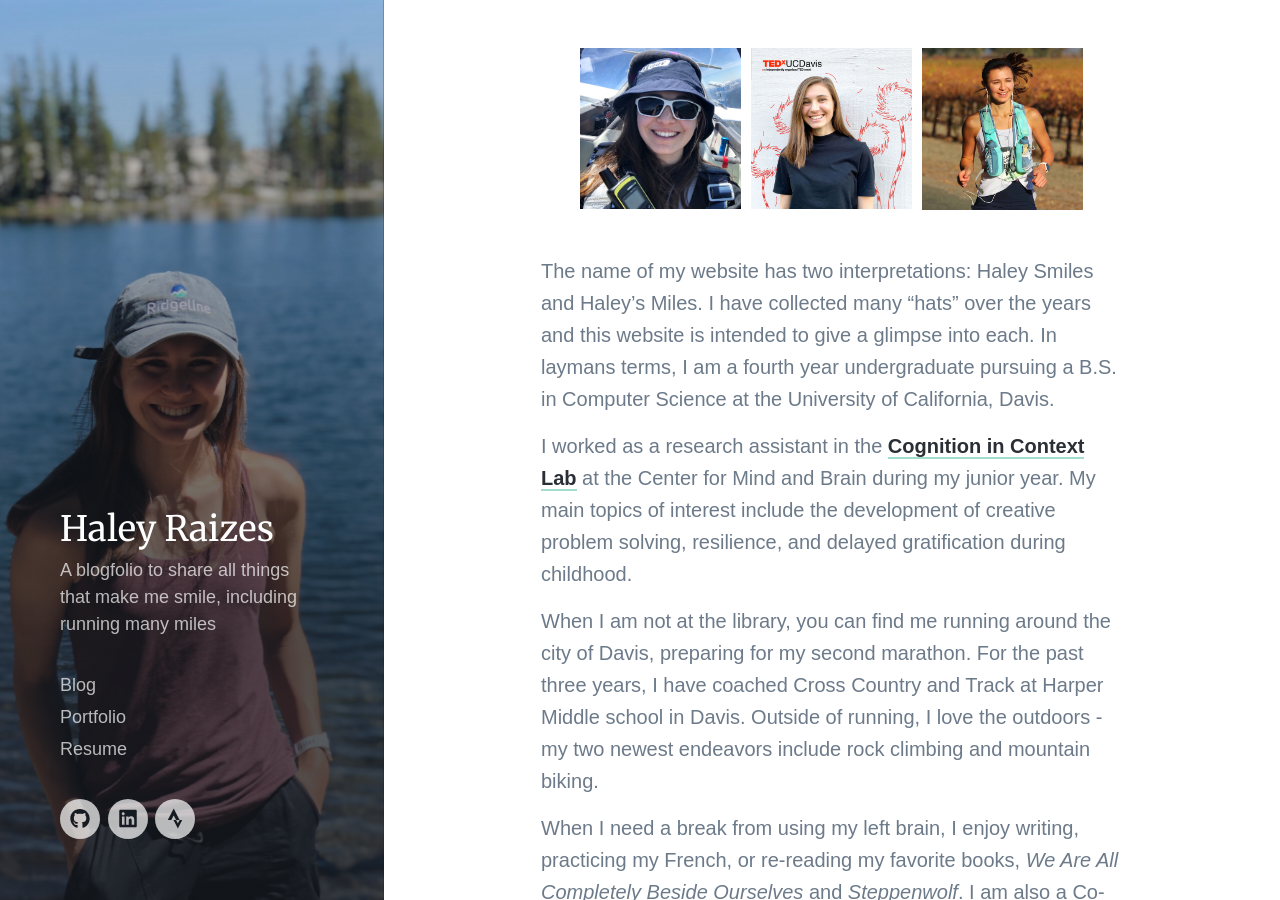
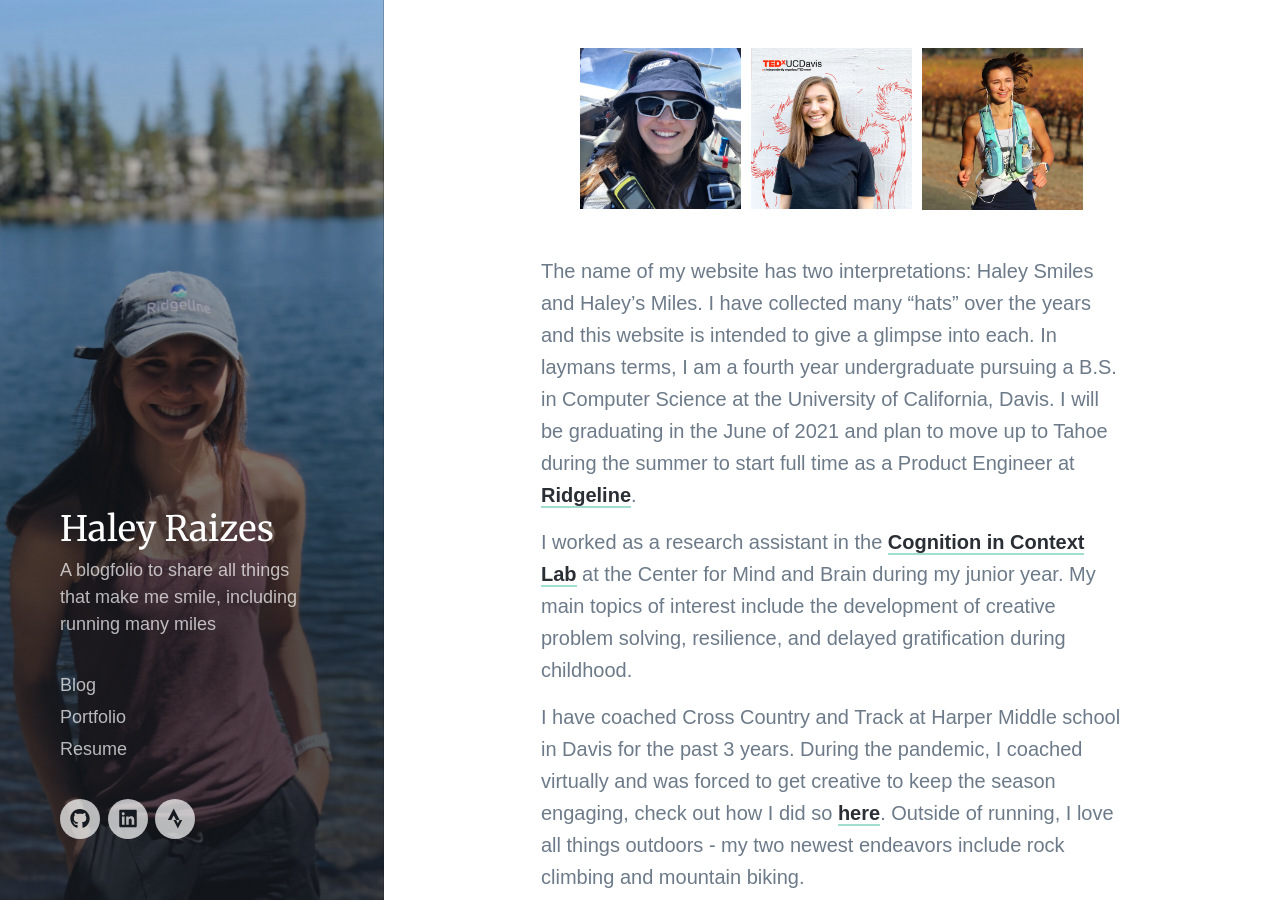
Before and after one commit to hraizes/hraizes.github.io, a Jekyll site: the page built from _pages/index.md, in a window 1280 px wide and 900 px high, scrolled down 220 px. Built offline with Jekyll 4.4.1, drawn with Linux system fonts in a browser that asks for light colours; nearby versions of some CDN libraries; some web fonts are replaced; some of the changed text lies outside the part shown.

Commit message:
Update home blurb

```diff
--- a/_pages/index.md
+++ b/_pages/index.md
@@ -13,12 +13,12 @@ featured_image: /images/haley/haley.jpg
     <img src="/images/haley/haley-20-miles.jpg">
 </div>
 
-The name of my website has two interpretations: Haley Smiles and Haley's Miles. I have collected many "hats" over the years and this website is intended to give a glimpse into each. In laymans terms, I am a fourth year undergraduate pursuing a B.S. in Computer Science at the University of California, Davis.
+The name of my website has two interpretations: Haley Smiles and Haley's Miles. I have collected many "hats" over the years and this website is intended to give a glimpse into each. In laymans terms, I am a fourth year undergraduate pursuing a B.S. in Computer Science at the University of California, Davis. I will be graduating in the June of 2021 and plan to move up to Tahoe during the summer to start full time as a Product Engineer at [Ridgeline](https://www.ridgelineapps.com).
 
 I worked as a research assistant in the [Cognition in Context Lab](https://cognitionincontext.ucdavis.edu) at the Center for Mind and Brain during my junior year. My main topics of interest include the development of creative problem solving, resilience, and delayed gratification during childhood.
 
-When I am not at the library, you can find me running around the city of Davis, preparing for my second marathon. For the past three years, I have coached Cross Country and Track at Harper Middle school in Davis. Outside of running, I love the outdoors - my two newest endeavors include rock climbing and mountain biking.
+I have coached Cross Country and Track at Harper Middle school in Davis for the past 3 years. During the pandemic, I coached virtually and was forced to get creative to keep the season engaging, check out how I did so [here](https://www.davisenterprise.com/sports/harper-harriers-map-out-a-unique-thank-you-to-workers/). Outside of running, I love all things outdoors - my two newest endeavors include rock climbing and mountain biking.
 
-When I need a break from using my left brain, I enjoy writing, practicing my French, or re-reading my favorite books, *We Are All Completely Beside Ourselves* and *Steppenwolf*. I am also a Co-Curator for TEDxUCDavis 2021. We are holding an online conference in the Spring of 2021. Check out our [website](http://www.tedxucdavis.org) for more information. Applications to apply as a speaker will be released in Fall 2020.
+When I need a break from using my left brain, I enjoy writing, practicing my French, or re-reading my favorite books, *We Are All Completely Beside Ourselves* and *Steppenwolf*. I am also a Co-Curator for TEDxUCDavis 2021. We are holding an online conference on April 10-11th. You can regitser for a free ticket on our [website](http://www.tedxucdavis.org).
 
-If I haven't bored you yet, feel free to take a look around my site. It's an ongoing project but you can find articles about various adventures and life lessons under Blog and passion projects under Portfolio. More information on my past work experiences can be found under Resume or on LinkedIn.
+Feel free to take a look around my site. It's an ongoing project but you can find articles about various adventures and life lessons under Blog and passion projects under Portfolio. More information on my past work experiences can be found under Resume or on LinkedIn.
```
